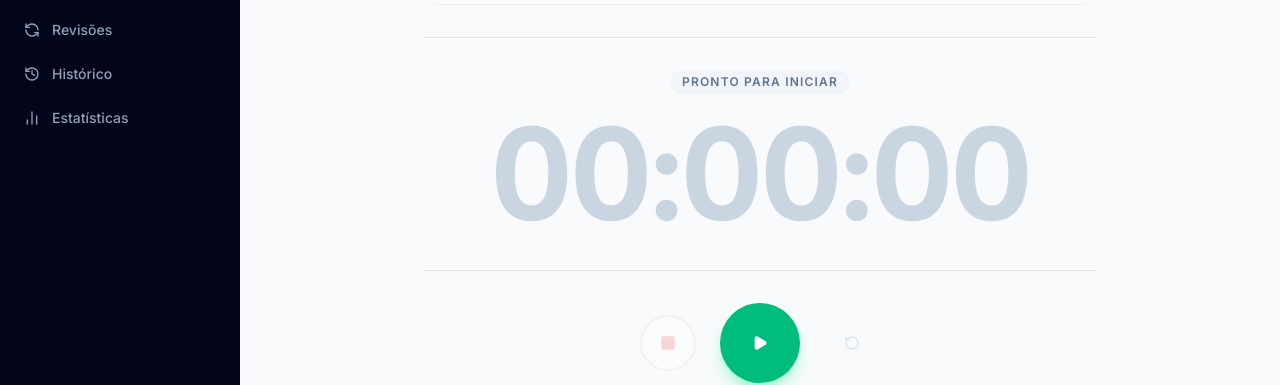
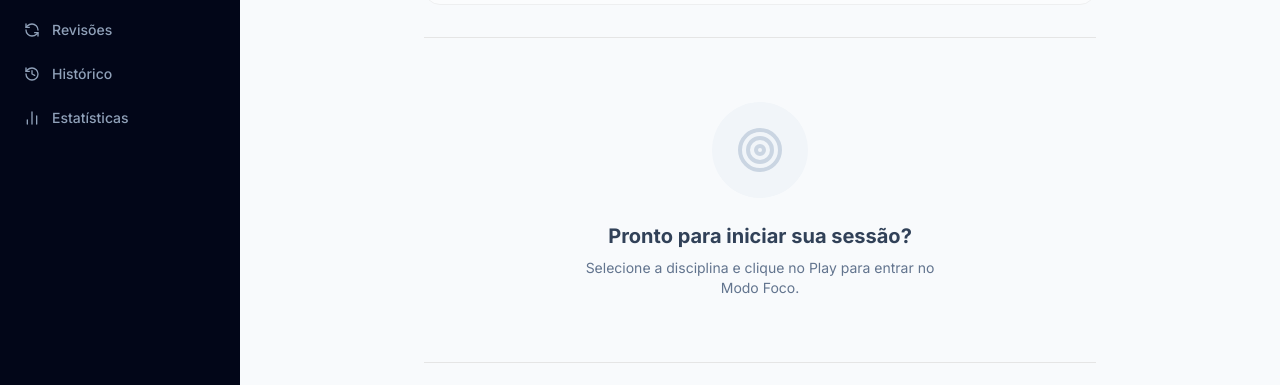
Before and after one commit to cosmo-matias/du-estuda, a Next.js app: page /cronometro in a window 1280 px wide. Shown: the part 299-684 px from the top of the page. Built offline with nearby package versions, Linux system fonts and the light colour scheme; no server answers; the database is empty; sample sign-in values are in the browser's storage.

Commit message:
fix: add pause timer to focus overlay and replace background timer with idle illustration

```diff
--- a/src/app/cronometro/page.tsx
+++ b/src/app/cronometro/page.tsx
@@ -2,7 +2,7 @@
 
 import { useState, useEffect, useRef, Suspense } from "react";
 import { useSearchParams } from "next/navigation";
-import { Play, Pause, Square, RotateCcw, Loader2, BookOpen } from "lucide-react";
+import { Play, Pause, Square, RotateCcw, Loader2, BookOpen, Target } from "lucide-react";
 import { Button } from "@/components/ui/button";
 import { Input } from "@/components/ui/input";
 import { Separator } from "@/components/ui/separator";
@@ -416,8 +416,17 @@ function CronometroContent() {
           </div>
 
           <div className="flex flex-col items-center justify-center flex-1 w-full max-w-lg">
-            <div className={`font-mono text-7xl md:text-9xl font-bold tracking-wider mb-12 tabular-nums transition-colors duration-500 ${isPaused ? "text-white/50" : "text-white"}`}>
-              {formatTime(displaySeconds)}
+            <div className="flex flex-col items-center mb-12">
+              <div className={`font-mono text-7xl md:text-9xl font-bold tracking-wider tabular-nums transition-colors duration-500 ${isPaused ? "text-white/50" : "text-white"}`}>
+                {formatTime(displaySeconds)}
+              </div>
+
+              {isPaused && (
+                <div className="mt-4 flex items-center justify-center gap-2 rounded-full border border-amber-500/30 bg-amber-500/10 px-5 py-2 text-sm font-medium text-amber-400 animate-pulse">
+                  <Pause className="h-4 w-4" />
+                  Pausado há: {formatTime(pausedTime)}
+                </div>
+              )}
             </div>
 
             {mode === "pomodoro" && (
@@ -627,67 +636,16 @@ function CronometroContent() {
       <Separator className="w-full max-w-2xl" />
 
       {/* ------------------------------------------------------------------ */}
-      {/* Clock display                                                       */}
+      {/* Idle State Illustration                                              */}
       {/* ------------------------------------------------------------------ */}
-      <div className="flex flex-col items-center gap-4">
-        {/* Status pill */}
-        <span
-          className={`rounded-full px-3 py-1 text-xs font-semibold uppercase tracking-widest transition-colors ${
-            timerState === "running"
-              ? "bg-emerald-100 text-emerald-700"
-              : timerState === "paused"
-              ? "bg-amber-100 text-amber-700"
-              : "bg-slate-100 text-slate-500"
-          }`}
-        >
-          {timerState === "running"
-            ? "● Em andamento"
-            : timerState === "paused"
-            ? "⏸ Pausado"
-            : "Pronto para iniciar"}
-        </span>
-
-        {/* Giant clock */}
-        <div
-          className={`select-none font-mono text-8xl font-bold tabular-nums tracking-tight transition-colors md:text-9xl ${
-            timerState === "running"
-              ? "text-slate-800"
-              : timerState === "paused"
-              ? "text-amber-500"
-              : "text-slate-300"
-          }`}
-          aria-label="Cronômetro"
-          aria-live="polite"
-        >
-          {formatTime(displaySeconds)}
+      <div className="flex flex-col items-center justify-center py-8 text-center">
+        <div className="h-24 w-24 rounded-full bg-slate-100 flex items-center justify-center mb-6">
+          <Target className="h-12 w-12 text-slate-300" />
         </div>
-
-        {/* Pause Badge */}
-        {pausedTime > 0 && (
-          <div className="flex items-center gap-2 rounded-full border border-amber-200 bg-amber-50 px-4 py-1.5 text-sm font-medium text-amber-700 dark:border-amber-800 dark:bg-amber-950/30">
-            <Pause className={`h-4 w-4 ${isPaused ? "animate-pulse" : ""}`} />
-            Tempo em Pausa: {formatTime(pausedTime)}
-          </div>
-        )}
-
-        {/* Pomodoro progress bar */}
-        {mode === "pomodoro" && timerState !== "idle" && (
-          <div className="w-full max-w-sm space-y-1">
-            <div className="h-2 overflow-hidden rounded-full bg-slate-200">
-              <div
-                className="h-2 rounded-full bg-emerald-500 transition-all duration-1000"
-                style={{ width: `${pomodoroProgress}%` }}
-                role="progressbar"
-                aria-valuenow={pomodoroProgress}
-                aria-valuemin={0}
-                aria-valuemax={100}
-              />
-            </div>
-            <p className="text-center text-xs text-slate-400">
-              {pomodoroProgress}% concluído
-            </p>
-          </div>
-        )}
+        <h2 className="text-xl font-bold text-slate-700 mb-2">Pronto para iniciar sua sessão?</h2>
+        <p className="text-sm text-slate-500 max-w-sm">
+          Selecione a disciplina e clique no Play para entrar no Modo Foco.
+        </p>
       </div>
 
       <Separator className="w-full max-w-2xl" />
```
